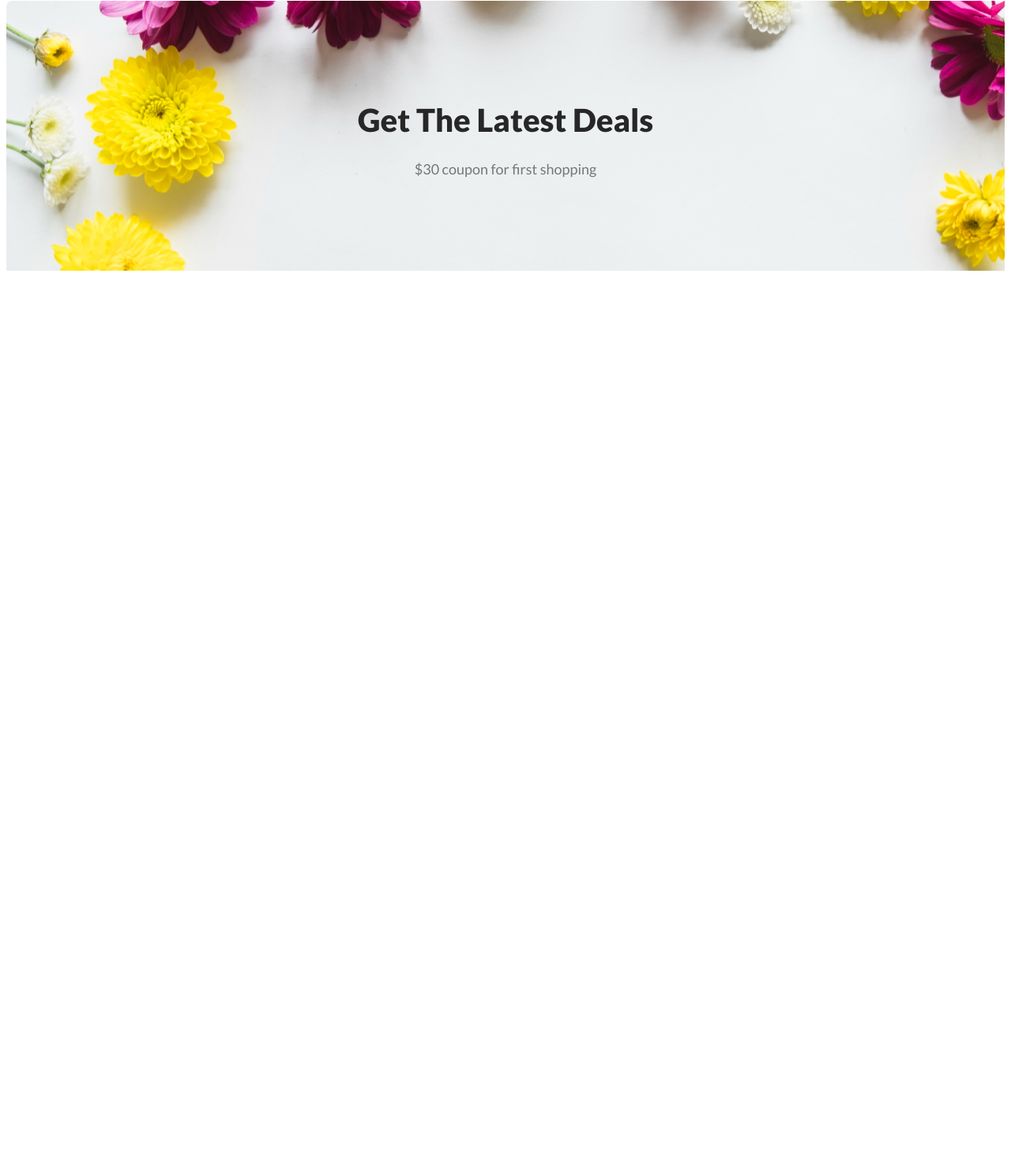
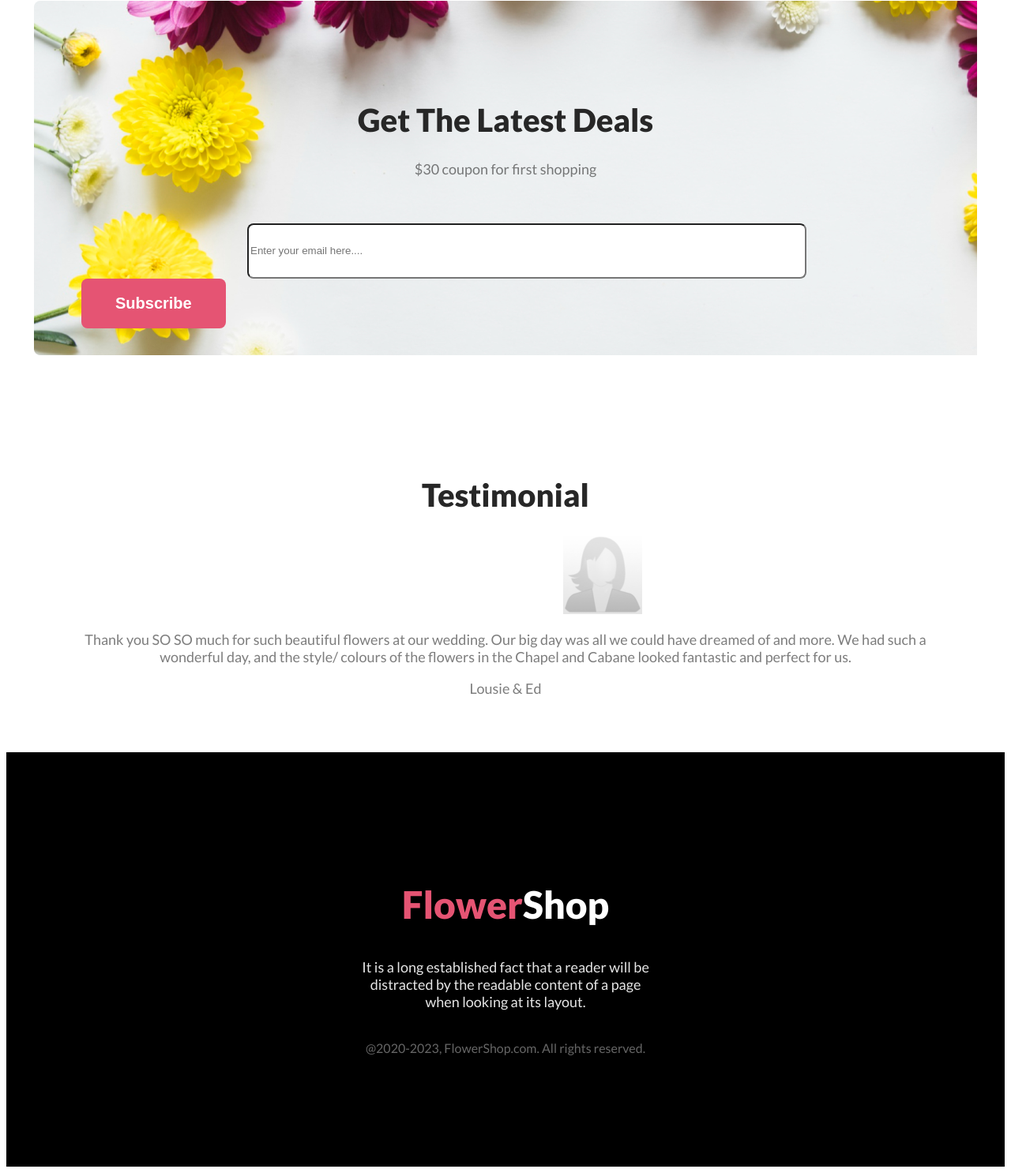
Before and after one commit to mdtaifkamal/flower-shop-website, a plain HTML site: page index.html in a window 1280 px wide. Shown: the part 3338-4819 px from the top of the page at 79% size. Before the commit the page ends 3689 px from the top, so only its background shows below. Drawn offline with Linux system fonts and the light colour scheme.

Commit message:
finishing up

```diff
--- a/css/style.css
+++ b/css/style.css
@@ -163,20 +163,106 @@ body {
 
 .latest-deals {
     background-image: url('../img/Rectangle\ 9.png');
-    margin-top: 100px;
+    background-repeat: no-repeat;
+    margin: 100px 35px 10px 35px;
     padding: 100px 50px;
     justify-content: center;
 
-.latest-deals-heading {
-    color: #272727;
-    text-align: center;
-    font-size: 40px;
-    font-weight: 800;
+    .latest-deals-heading {
+        color: #272727;
+        text-align: center;
+        font-size: 40px;
+        font-weight: 800;
+    }
+
+    .latest-deals-description {
+        color: rgba(39, 39, 39, 0.60);
+        text-align: center;
+        font-size: 18px;
+        font-weight: 400;
+    }
+
 }
 
-.latest-deals-description{
+.contact input {
+    width: 700px;
+    height: 64px;
+    border-radius: 8px;
+    margin: 40px 0px 0px 220px;
+}
+
+.subscribe {
+    padding: 20px 43px;
+    border-radius: 8px;
+    background: #E55473;
+    color: #FFF;
+    font-size: 20px;
+    font-weight: 700;
+    border: 0;
+    margin-left: 10px;
+}
+
+/* Testimonial Styles */
+
+.testimonial{
+    margin: 0px 35px 20px 35px;
+    padding: 50px 50px;
+}
+
+.testimonial-heading{
+    color: #272727;
+        text-align: center;
+        font-size: 40px;
+        font-weight: 800;
+}
+
+.testimonial-description{
     color: rgba(39, 39, 39, 0.60);
+        text-align: center;
+        font-size: 18px;
+        font-weight: 400;
+}
+
+.testimonial-names{
+    color: rgba(39, 39, 39, 0.60);
+        text-align: center;
+        font-size: 18px;
+        font-weight: 400;
+}
+
+.testimonial-pic{
+    padding: 0px 620px;
+}
+
+/* Footer Styles */
+
+.footer-section {
+    background-color: black;
+    padding: 125px 450px;
+}
+
+.footer-title {
+    color: #FFFFFF;
+    font-size: 48px;
+    font-weight: 800;
+    text-align: center;
+}
+
+.flower{
+    color: #E55473;
+}
+
+.footer-description {
+    color: rgba(255, 255, 255, 0.90);
     text-align: center;
     font-size: 18px;
     font-weight: 400;
 }
+
+.footer-copyright {
+    color: rgba(255, 255, 255, 0.40);
+    text-align: center;
+    font-size: 16px;
+    font-weight: 400;
+    padding-top: 20px;
+}
--- a/index.html
+++ b/index.html
@@ -111,14 +111,43 @@
                 <h1 class="latest-deals-heading">Get The Latest Deals</h1>
                 <p class="latest-deals-description">$30 coupon for first shopping</p>
             </div>
+            <div>
+                <form class="contact" action="">
+                    <input type="text" placeholder="Enter your email here....">
+                    <button class="subscribe">Subscribe</button>
+                </form>
+            </div>
         </div>
 
+        <!-- Testimonial Section -->
 
+        <div class="testimonial">
 
+            <div class="testimonial-content">
+                <h1 class="testimonial-heading">Testimonial</h1>
+
+                <img class="testimonial-pic" src="img/display-pic.png" alt="">
+
+                <p class="testimonial-description">Thank you SO SO much for such beautiful flowers at our wedding. Our big day was all we could have dreamed of and more. We had such a wonderful day, and the style/ colours of the flowers in the Chapel and Cabane looked fantastic and perfect for us.</p>
+                <footer class="testimonial-names">Lousie & Ed</footer>
+            </div>
+
+            <div>
+
+            </div>
+
+        </div>
 
     </main>
 
-    <footer></footer>
+    <footer>
+        <div class="footer-section">
+            <h2 class="footer-title"><span class="flower">Flower</span>Shop</h1>
+                <p class="footer-description">It is a long established fact that a reader will be distracted by the
+                    readable content of a page when looking at its layout.</p>
+                <p class="footer-copyright">@2020-2023, FlowerShop.com. All rights reserved.</p>
+        </div>
+    </footer>
 
 </body>
 
```
Also changed, not shown: img/display-pic.png (added). Lines whose indentation alone changed are shown as unchanged.
